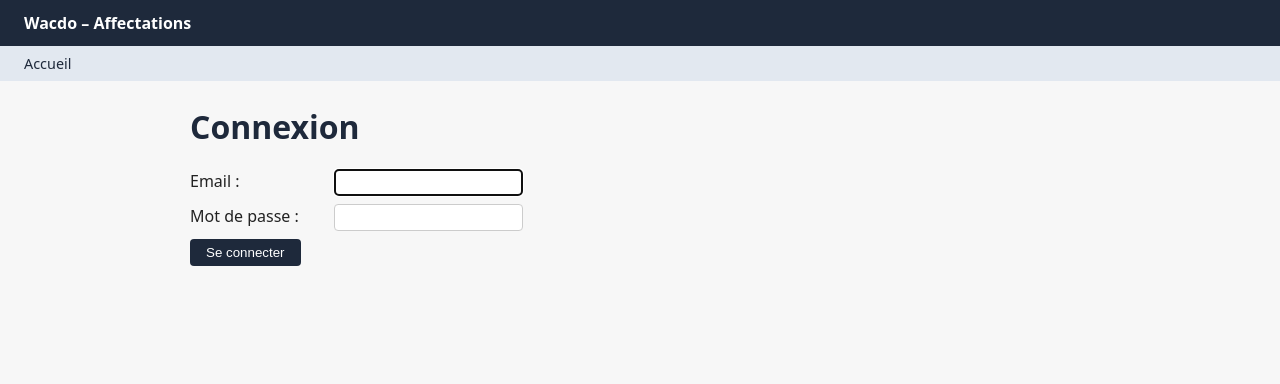
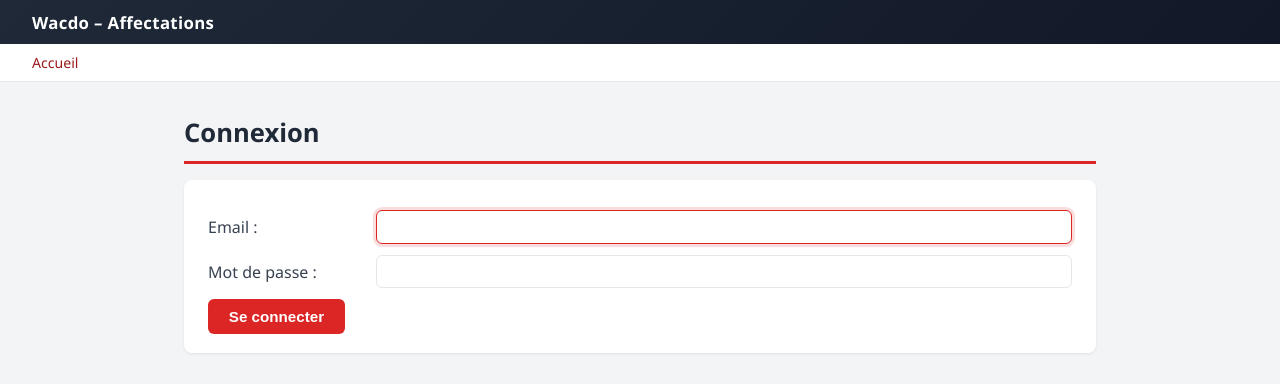
Before and after one commit to benjaminpillard/wacdo-affectations, a Django app: a page that uses gestion/templates/gestion/base.html in a window 1280 px wide. Shown: the top 384 px of the page. Run offline with Django 5.2, Linux system fonts and the light colour scheme.

Commit message:
mise a jour de la structure visuelle

```diff
--- a/gestion/templates/gestion/base.html
+++ b/gestion/templates/gestion/base.html
@@ -5,110 +5,320 @@
   <meta name="viewport" content="width=device-width, initial-scale=1">
   <title>{% block titre %}Wacdo{% endblock %}</title>
   <style>
+    :root {
+      --couleur-principale: #dc2626;
+      --couleur-principale-fonce: #991b1b;
+      --couleur-texte: #1f2937;
+      --couleur-fond: #f3f4f6;
+      --couleur-bordure: #e5e7eb;
+    }
+
+    * {
+      box-sizing: border-box;
+    }
+
     body {
-      font-family: system-ui, sans-serif;
+      font-family: "Segoe UI", system-ui, sans-serif;
       margin: 0;
-      color: #222;
-      background: #f7f7f7;
+      color: var(--couleur-texte);
+      background: var(--couleur-fond);
+      line-height: 1.5;
     }
+
     header {
       display: flex;
       justify-content: space-between;
       align-items: center;
-      background: #1e293b;
+      background: linear-gradient(135deg, #1f2937, #111827);
       color: white;
-      padding: 0.75rem 1.5rem;
+      padding: 0.6rem 2rem;
+      box-shadow: 0 2px 8px rgba(0, 0, 0, 0.15);
     }
+
     header a {
       color: white;
       text-decoration: none;
-      font-weight: bold;
+      font-weight: 700;
+      font-size: 1.05rem;
+      letter-spacing: 0.02em;
     }
-    header form {
-      display: inline;
-      margin-left: 1rem;
+
+    header .droite {
+      display: flex;
+      align-items: center;
+      gap: 1rem;
     }
-    header button {
-      background: none;
-      border: 1px solid white;
-      color: white;
-      padding: 0.3rem 0.7rem;
-      border-radius: 4px;
-      cursor: pointer;
-    }
-    .fil-ariane {
-      background: #e2e8f0;
-      padding: 0.5rem 1.5rem;
+
+    header span {
+      opacity: 0.9;
       font-size: 0.9rem;
     }
+
+    header form {
+      margin: 0;
+      background: none;
+      padding: 0;
+      box-shadow: none;
+    }
+
+    header button {
+      background: rgba(255, 255, 255, 0.12);
+      border: 1px solid rgba(255, 255, 255, 0.6);
+      color: white;
+      padding: 0.4rem 0.9rem;
+      border-radius: 6px;
+      cursor: pointer;
+      font-size: 0.88rem;
+      font-weight: 600;
+      transition: background 0.15s ease;
+    }
+
+    header button:hover {
+      background: rgba(255, 255, 255, 0.28);
+    }
+
+    .fil-ariane {
+      background: white;
+      padding: 0.5rem 2rem;
+      font-size: 0.88rem;
+      border-bottom: 1px solid var(--couleur-bordure);
+    }
+
     .fil-ariane a {
-      color: #1e293b;
+      color: var(--couleur-principale-fonce);
       text-decoration: none;
+      font-weight: 500;
     }
+
     .fil-ariane a:hover {
       text-decoration: underline;
     }
+
     .fil-ariane span.separateur {
-      margin: 0 0.4rem;
-      color: #64748b;
+      margin: 0 0.5rem;
+      color: #9ca3af;
     }
+
     main {
-      max-width: 900px;
-      margin: 1.5rem auto;
-      padding: 0 1rem;
+      max-width: 960px;
+      margin: 2rem auto;
+      padding: 0 1.5rem;
     }
-    h1, h2 {
-      color: #1e293b;
+
+    h1 {
+      color: var(--couleur-texte);
+      font-size: 1.6rem;
+      margin-bottom: 0.3rem;
+      border-bottom: 3px solid var(--couleur-principale);
+      padding-bottom: 0.5rem;
     }
+
+    h2 {
+      color: var(--couleur-texte);
+      font-size: 1.2rem;
+      margin-top: 2rem;
+    }
+
+    .menu-principal {
+      list-style: none;
+      padding: 0;
+      display: flex;
+      flex-direction: column;
+      gap: 0.6rem;
+      max-width: 420px;
+    }
+
+    .menu-principal a {
+      display: block;
+      background: white;
+      padding: 0.9rem 1.2rem;
+      border-radius: 8px;
+      box-shadow: 0 1px 3px rgba(0, 0, 0, 0.08);
+      color: var(--couleur-texte);
+      text-decoration: none;
+      font-weight: 600;
+      border-left: 4px solid var(--couleur-principale);
+      transition: transform 0.12s ease, box-shadow 0.12s ease;
+    }
+
+    .menu-principal a:hover {
+      transform: translateX(4px);
+      box-shadow: 0 2px 8px rgba(0, 0, 0, 0.12);
+    }
+
     table {
       width: 100%;
       border-collapse: collapse;
       background: white;
       margin: 1rem 0;
+      border-radius: 8px;
+      overflow: hidden;
+      box-shadow: 0 1px 3px rgba(0, 0, 0, 0.08);
     }
+
     th, td {
       text-align: left;
-      padding: 0.5rem 0.75rem;
-      border-bottom: 1px solid #ddd;
+      padding: 0.7rem 1rem;
+      border-bottom: 1px solid var(--couleur-bordure);
     }
+
     th {
-      background: #e2e8f0;
+      background: #111827;
+      color: white;
+      font-weight: 600;
+      font-size: 0.9rem;
+      text-transform: uppercase;
+      letter-spacing: 0.03em;
     }
+
+    tbody tr:hover {
+      background: #fef2f2;
+    }
+
+    td a {
+      color: var(--couleur-principale-fonce);
+      text-decoration: none;
+      font-weight: 500;
+    }
+
+    td a:hover {
+      text-decoration: underline;
+    }
+
+    form {
+      background: white;
+      padding: 1.2rem 1.5rem;
+      border-radius: 8px;
+      box-shadow: 0 1px 3px rgba(0, 0, 0, 0.08);
+      margin: 1rem 0;
+    }
+
     form p {
-      margin: 0.5rem 0;
+      margin: 0.7rem 0;
+      display: flex;
+      align-items: center;
+      flex-wrap: wrap;
+      gap: 0.5rem;
     }
+
     label {
       display: inline-block;
-      min-width: 140px;
+      min-width: 160px;
+      font-weight: 500;
+      color: #374151;
     }
+
     input, select {
-      padding: 0.3rem;
-      border: 1px solid #ccc;
-      border-radius: 4px;
+      padding: 0.45rem 0.6rem;
+      border: 1px solid var(--couleur-bordure);
+      border-radius: 6px;
+      font-size: 0.95rem;
+      flex: 1;
+      min-width: 180px;
     }
+
+    input:focus, select:focus {
+      outline: none;
+      border-color: var(--couleur-principale);
+      box-shadow: 0 0 0 3px rgba(220, 38, 38, 0.15);
+    }
+
     button, a.bouton {
-      background: #1e293b;
+      background: var(--couleur-principale);
       color: white;
       border: none;
-      padding: 0.4rem 1rem;
-      border-radius: 4px;
+      padding: 0.55rem 1.3rem;
+      border-radius: 6px;
       cursor: pointer;
       text-decoration: none;
       display: inline-block;
+      font-size: 0.95rem;
+      font-weight: 600;
+      transition: background 0.15s ease;
     }
-    ul li {
-      margin: 0.3rem 0;
+
+    button:hover, a.bouton:hover {
+      background: var(--couleur-principale-fonce);
     }
+
+    form a {
+      color: var(--couleur-principale-fonce);
+      text-decoration: none;
+      font-weight: 600;
+      padding: 0.5rem 1rem;
+      border: 1px solid var(--couleur-principale);
+      border-radius: 6px;
+      display: inline-block;
+      margin-left: 0.4rem;
+      transition: background 0.15s ease, color 0.15s ease;
+    }
+
+    form a:hover {
+      background: var(--couleur-principale);
+      color: white;
+    }
+
+    main > p > a {
+      color: var(--couleur-principale-fonce);
+      text-decoration: none;
+      font-weight: 500;
+    }
+
+    main > p > a:hover {
+      text-decoration: underline;
+    }
+
+    form.form-supprimer {
+      background: none;
+      padding: 0;
+      box-shadow: none;
+      margin: 0;
+      display: inline;
+    }
+
+    .bouton-supprimer {
+      background: none;
+      border: none;
+      color: var(--couleur-principale);
+      cursor: pointer;
+      font-size: 1.05rem;
+      padding: 0.2rem 0.4rem;
+      border-radius: 4px;
+      transition: background 0.15s ease;
+    }
+
+    .bouton-supprimer:hover {
+      background: #fee2e2;
+    }
+
     .messages {
       list-style: none;
       padding: 0;
+      margin-bottom: 1.5rem;
     }
+
     .messages li {
       background: #dcfce7;
       color: #166534;
-      padding: 0.5rem 1rem;
-      border-radius: 4px;
-      margin-bottom: 1rem;
+      padding: 0.75rem 1.1rem;
+      border-radius: 6px;
+      margin-bottom: 0.5rem;
+      border-left: 4px solid #16a34a;
+      font-weight: 500;
+    }
+
+    .messages li.error {
+      background: #fee2e2;
+      color: #991b1b;
+      border-left-color: #dc2626;
+    }
+
+    ul.errorlist {
+      color: #dc2626;
+      font-size: 0.85rem;
+      list-style: none;
+      padding: 0;
+      margin: 0.2rem 0 0;
     }
   </style>
 </head>
@@ -117,24 +327,26 @@
   <header>
     <a href="{% url 'accueil' %}">Wacdo – Affectations</a>
     {% if user.is_authenticated %}
+      <div class="droite">
         <span>{{ user.first_name }} {{ user.last_name }}</span>
         <form method="post" action="{% url 'deconnexion' %}">
           {% csrf_token %}
           <button type="submit">Se déconnecter</button>
         </form>
+      </div>
     {% endif %}
   </header>
 
+  <nav class="fil-ariane">
     {% block fil_ariane %}
-    <nav class="fil-ariane">
       <a href="{% url 'accueil' %}">Accueil</a>
+    {% endblock %}
   </nav>
-  {% endblock %}
 
   {% if messages %}
     <ul class="messages">
       {% for message in messages %}
-        <li>{{ message }}</li>
+        <li{% if message.tags %} class="{{ message.tags }}"{% endif %}>{{ message }}</li>
       {% endfor %}
     </ul>
   {% endif %}
--- a/gestion/urls.py
+++ b/gestion/urls.py
@@ -28,4 +28,7 @@ urlpatterns = [
     path("collaborateurs/<int:pk>/", views.CollaborateurDetailView.as_view(), name="collaborateur_detail"),
     path("affectations/<int:pk>/changer-poste/", views.AffectationChangerPosteView.as_view(), name="affectation_changer_poste"),
     path("affectations/", views.AffectationRechercheView.as_view(), name="affectation_recherche"),
+    path("restaurants/<int:pk>/supprimer/", views.restaurant_supprimer, name="restaurant_supprimer"),
+    path("collaborateurs/<int:pk>/supprimer/", views.collaborateur_supprimer, name="collaborateur_supprimer"),
+    path("affectations/<int:pk>/supprimer/", views.affectation_supprimer, name="affectation_supprimer"),
 ]
```
Also changed, not shown: gestion/templates/gestion/affectation_recherche.html (+7 -1 lines), gestion/templates/gestion/collaborateur_liste.html (+8 -2 lines), gestion/templates/gestion/restaurant_liste.html (+8 -2 lines), gestion/views.py (+47 -0 lines). Lines whose indentation alone changed are shown as unchanged.
